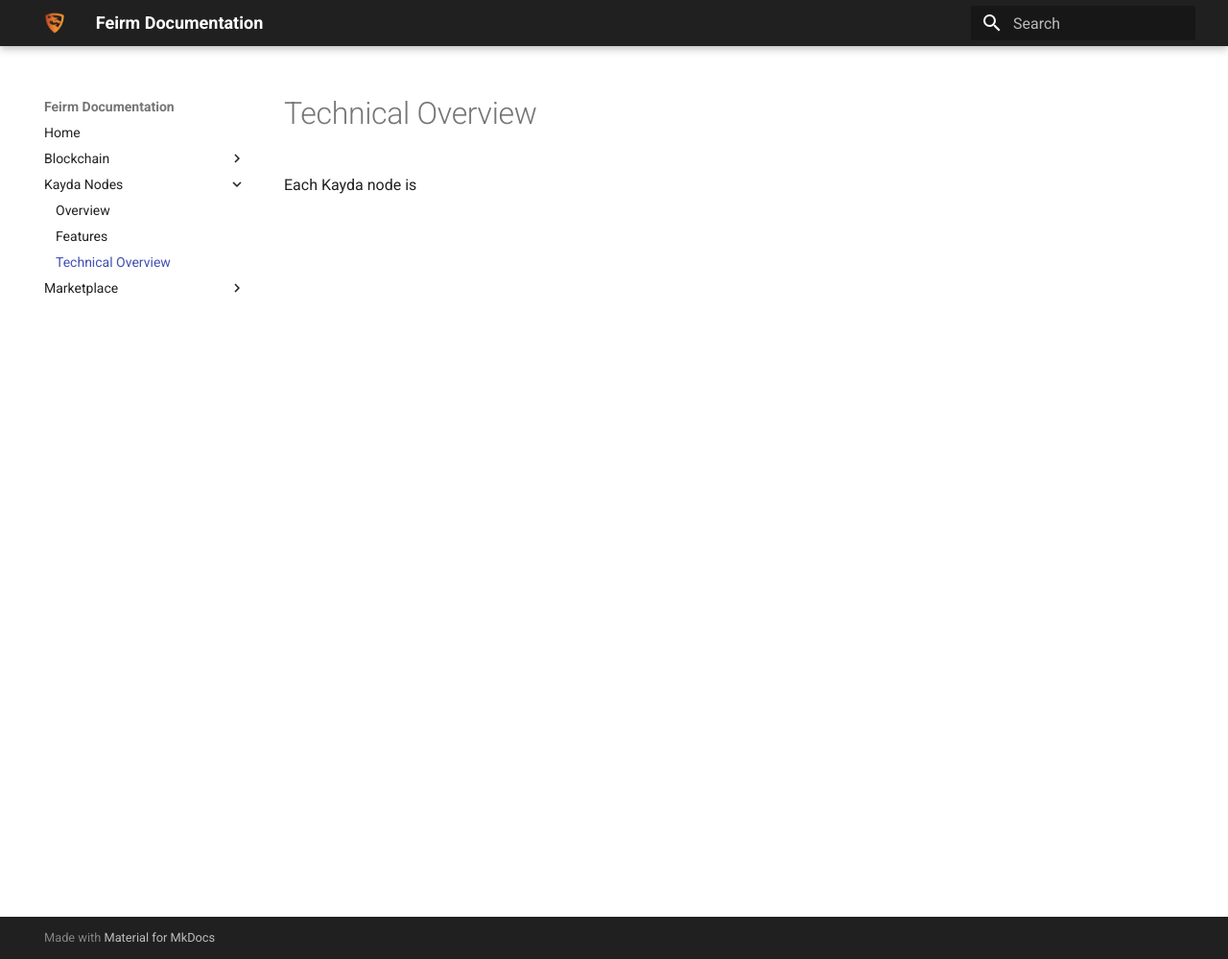
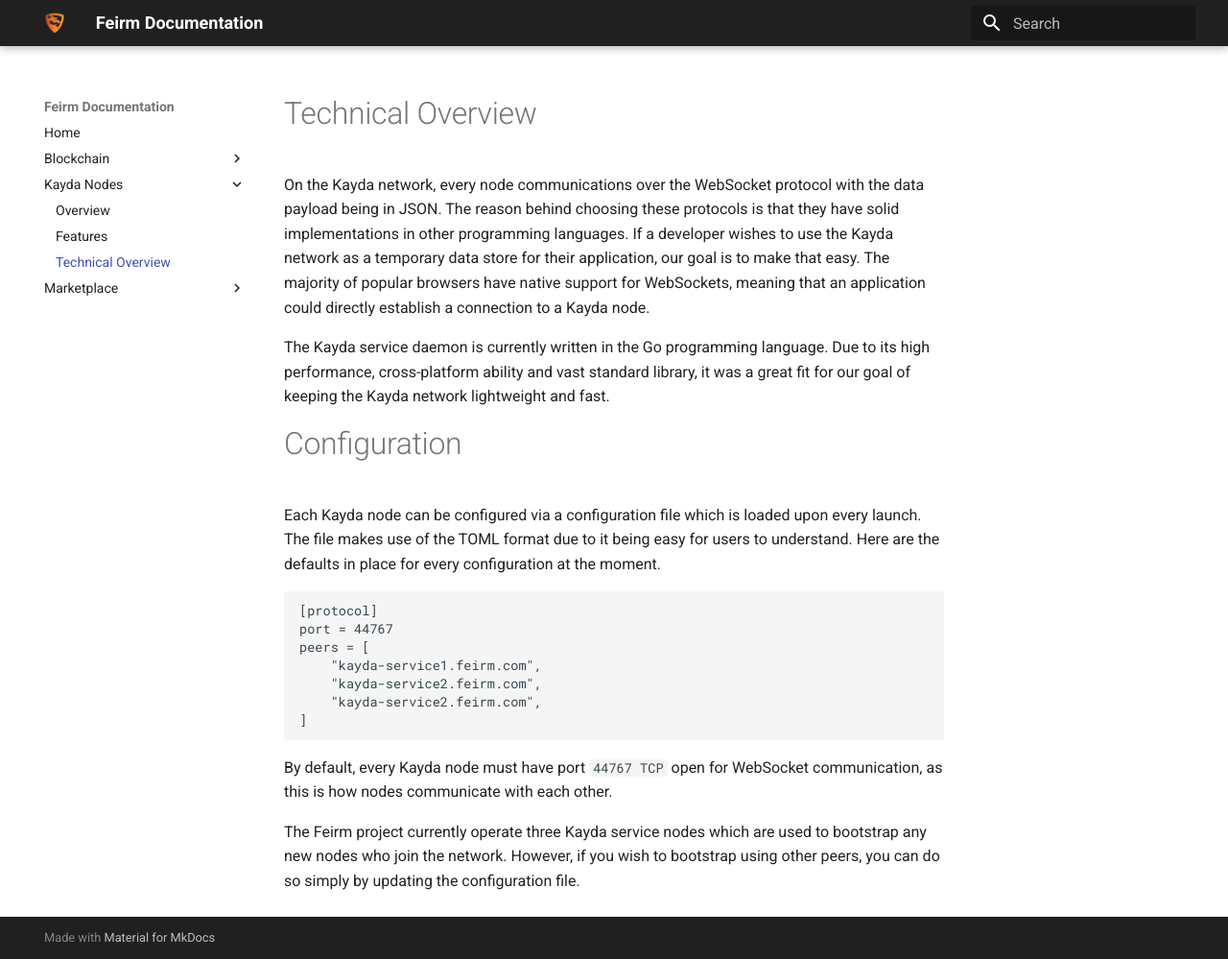
Before and after one commit to feirm/docs, an MkDocs documentation site: the page built from docs/kayda-nodes/technical-overview.md, in a window 1280 px wide and 999 px high. Shown: the whole window at 96% size. Built offline with MkDocs 1.6.1 and Material for MkDocs 9.7.7, drawn with Linux system fonts in a browser that asks for light colours.

Commit message:
Technical overview for the Kayda network

````diff
--- a/docs/kayda-nodes/technical-overview.md
+++ b/docs/kayda-nodes/technical-overview.md
@@ -1,3 +1,21 @@
 # Technical Overview
+On the Kayda network, every node communications over the WebSocket protocol with the data payload being in JSON. The reason behind choosing these protocols is that they have solid implementations in other programming languages. If a developer wishes to use the Kayda network as a temporary data store for their application, our goal is to make that easy. The majority of popular browsers have native support for WebSockets, meaning that an application could directly establish a connection to a Kayda node.
 
-Each Kayda node is
+The Kayda service daemon is currently written in the Go programming language. Due to its high performance, cross-platform ability and vast standard library, it was a great fit for our goal of keeping the Kayda network lightweight and fast.
+
+# Configuration
+Each Kayda node can be configured via a configuration file which is loaded upon every launch. The file makes use of the TOML format due to it being easy for users to understand. Here are the defaults in place for every configuration at the moment.
+
+```toml
+[protocol]
+port = 44767
+peers = [
+    "kayda-service1.feirm.com",
+    "kayda-service2.feirm.com",
+    "kayda-service2.feirm.com",
+]
+```
+
+By default, every Kayda node must have port `44767 TCP` open for WebSocket communication, as this is how nodes communicate with each other.
+
+The Feirm project currently operate three Kayda service nodes which are used to bootstrap any new nodes who join the network. However, if you wish to bootstrap using other peers, you can do so simply by updating the configuration file.
````
Also changed, not shown: docs/kayda-nodes/features.md (added, +7 -0 lines).
